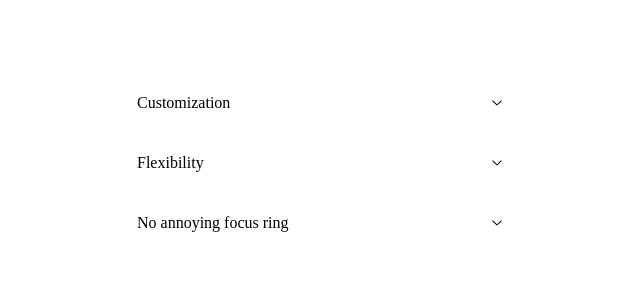
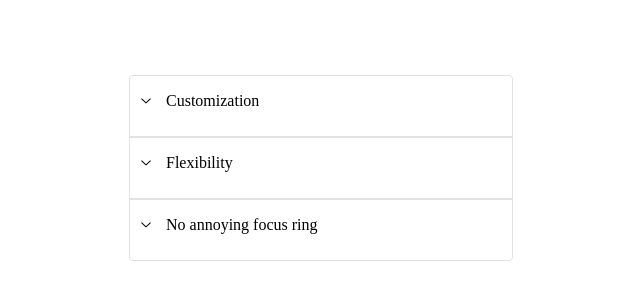
Before and after one commit to hay-bams/ui, a React (Create React App) app: page / in a window 1280 px wide. Shown: the part 240-540 px from the top of the page, without its empty margins (319-959 px from the left). Built offline with nearby package versions, Linux system fonts and the light colour scheme.

Commit message:
add chevron position

```diff
--- a/src/components/Accordion/Accordion.tsx
+++ b/src/components/Accordion/Accordion.tsx
@@ -1,10 +1,9 @@
-import React, {ReactElement, ReactNode, useContext, useState} from 'react';
+import {ReactElement, ReactNode, useContext} from 'react';
 import styled, {css} from 'styled-components';
 
 import {
   AccordionContentContainerStyled,
   AccordionState,
-  AccordionTitleStyled,
   ChevronPosition,
   Variant,
 } from './Accordion.types';
@@ -44,7 +43,7 @@ const AccordionContentContainer = styled.div<AccordionContentContainerStyled>`
     ${accordionVariantStyles(props.variant!, !!props.open)};
   `}
 `;
-const AccordionTitleContainer = styled.div<AccordionTitleStyled>`
+const AccordionTitleContainer = styled.div<AccordionState>`
   box-sizing: border-box;
   padding: 16px 8px;
   display: flex;
@@ -65,6 +64,7 @@ const ArrowDownIcon = styled(AccordionArrowDownIcon)<AccordionState>`
   box-sizing: border-box;
   transition: transform 200ms ease 0s;
   transform: ${(props) => props.open && 'rotate(180deg)'};
+  margin-right: ${(props) => props.chevronPosition === 'left' && '12px'};
 `;
 const AccordionBody = styled.div<AccordionState>`
   box-sizing: border-box;
@@ -78,8 +78,8 @@ const AccordionBody = styled.div<AccordionState>`
 export const Accordion = ({
   children,
   chevron,
-  variant = 'filled',
-  chevronPosition = 'right',
+  variant = 'contained',
+  chevronPosition = 'left',
 }: AccordionProps) => (
   <AccordionProvider
     variant={variant}
@@ -112,7 +112,7 @@ const AccordionControl = ({children}: AccordionControlProps) => {
     <AccordionTitleContainer
       onClick={() => handleChange()}
       chevronPosition={chevronPosition}>
-      {chevron ? chevron : <ArrowDownIcon open={open} />}
+      {chevron ? chevron : <ArrowDownIcon open={open}       chevronPosition={chevronPosition} />}
       <AccordionTitle>{children}</AccordionTitle>
     </AccordionTitleContainer>
   );
```
Also changed, not shown: src/components/Accordion/Accordion.types.ts (+2 -5 lines).
